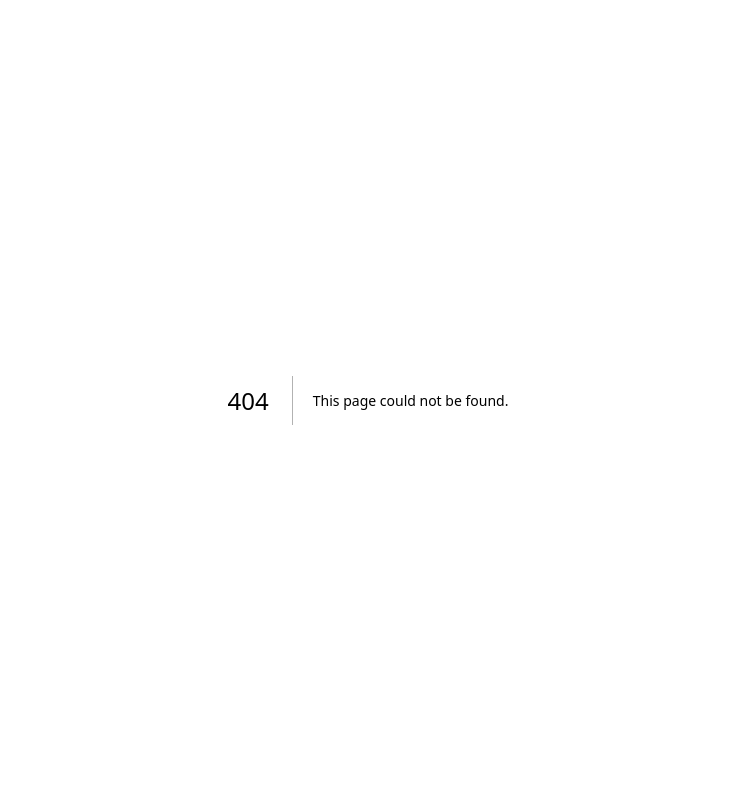
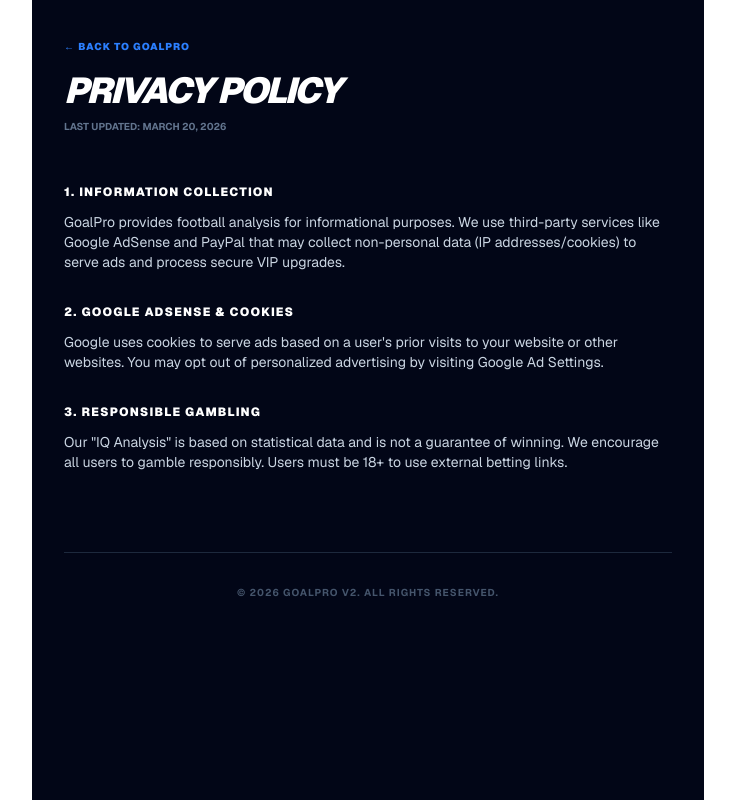
Before and after one commit to sikhokele-crypto/goalpro-v2, a Next.js app: page /privacy in a window 1280 px wide. Before the commit this address had no page. Shown: the whole page, without its empty margins (272-1007 px from the left). Built offline with nearby package versions, Linux system fonts and the light colour scheme.

Commit message:
Create page.tsx

```diff
--- /dev/null
+++ b/app/privacy/page.tsx
@@ -0,0 +1,37 @@
+"use client";
+import Link from 'next/link';
+
+export default function PrivacyPolicy() {
+  return (
+    <main className="min-h-screen bg-[#020617] text-slate-300 p-8 font-sans max-w-2xl mx-auto leading-relaxed">
+      <header className="mb-12">
+        <Link href="/" className="text-blue-500 font-black uppercase text-[10px] tracking-widest mb-4 inline-block">
+          ← Back to GoalPro
+        </Link>
+        <h1 className="text-4xl font-black text-white italic tracking-tighter">PRIVACY POLICY</h1>
+        <p className="text-[10px] text-slate-500 uppercase font-bold mt-2">Last Updated: March 20, 2026</p>
+      </header>
+
+      <section className="space-y-8 text-sm">
+        <div>
+          <h2 className="text-white font-black uppercase tracking-widest mb-3 text-xs">1. Information Collection</h2>
+          <p>GoalPro provides football analysis for informational purposes. We use third-party services like Google AdSense and PayPal that may collect non-personal data (IP addresses/cookies) to serve ads and process secure VIP upgrades.</p>
+        </div>
+
+        <div>
+          <h2 className="text-white font-black uppercase tracking-widest mb-3 text-xs">2. Google AdSense & Cookies</h2>
+          <p>Google uses cookies to serve ads based on a user's prior visits to your website or other websites. You may opt out of personalized advertising by visiting Google Ad Settings.</p>
+        </div>
+
+        <div>
+          <h2 className="text-white font-black uppercase tracking-widest mb-3 text-xs">3. Responsible Gambling</h2>
+          <p>Our "IQ Analysis" is based on statistical data and is not a guarantee of winning. We encourage all users to gamble responsibly. Users must be 18+ to use external betting links.</p>
+        </div>
+      </section>
+
+      <footer className="mt-20 pt-8 border-t border-slate-800 text-center">
+        <p className="text-[10px] text-slate-600 font-bold uppercase tracking-widest">© 2026 GoalPro V2. All Rights Reserved.</p>
+      </footer>
+    </main>
+  );
+}
```
